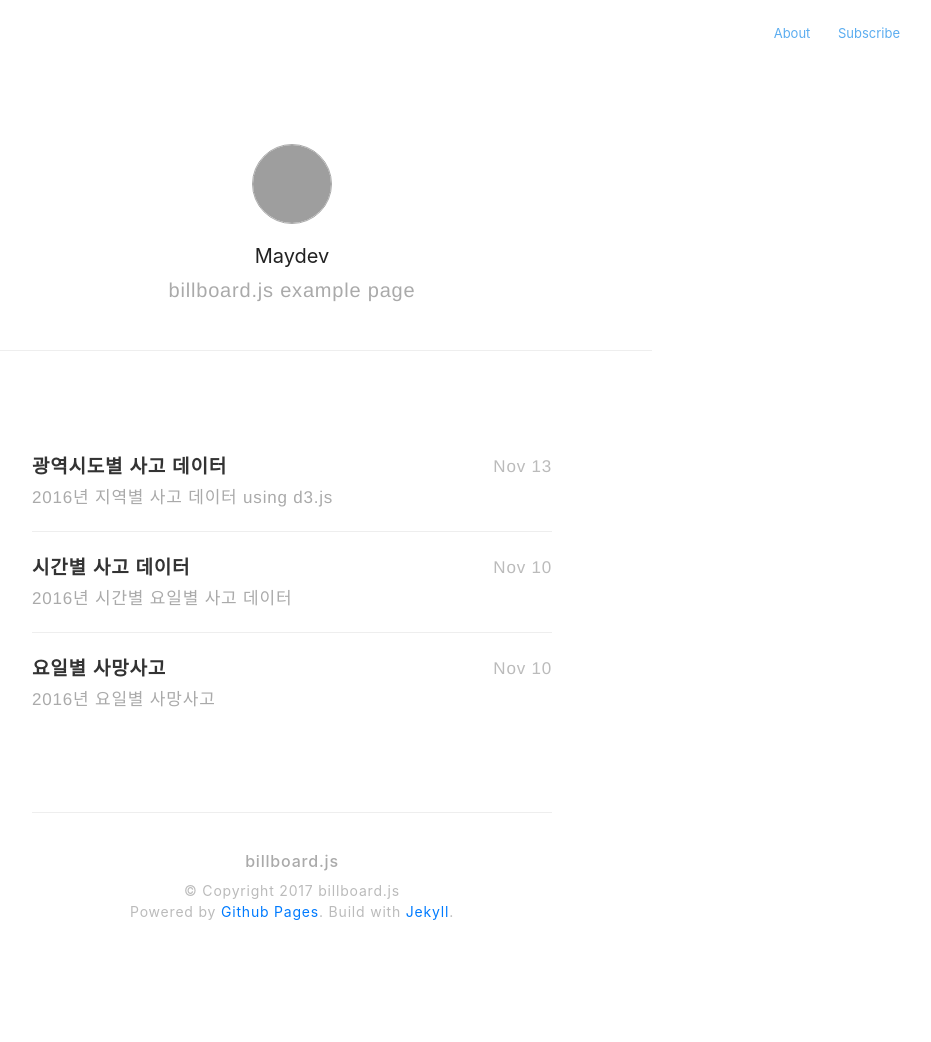
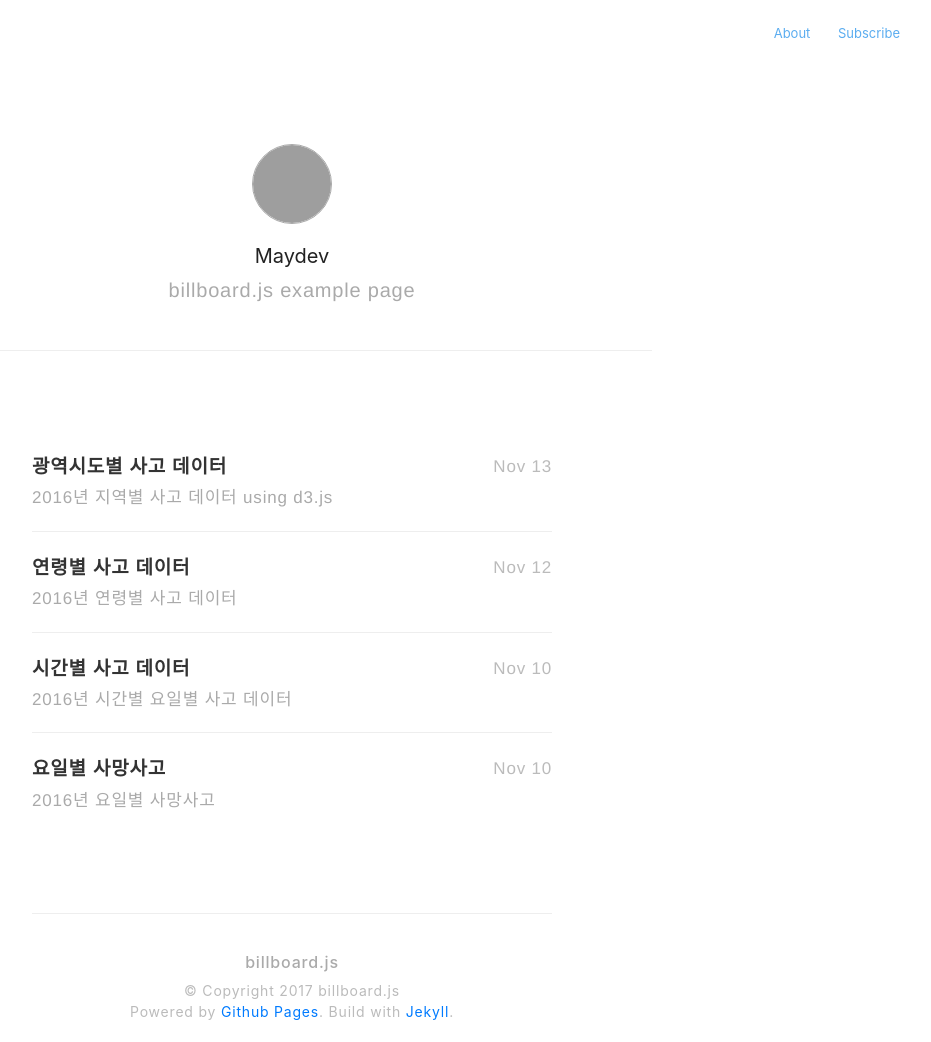
Before and after one commit to jiunbae/ITE3068, a Jekyll site: the page built from index.html, in a window 1280 px wide. Shown: the whole page, without its empty margins (348-1279 px from the left). Built offline with Jekyll 4.4.1, drawn with Linux system fonts in a browser that asks for light colours; nearby versions of some CDN libraries; the list of posts is cut into pages by our own code; before the commit the page ends 942 px from its top, so only the background shows below that; grey boxes are pictures that could not be loaded.

Commit message:
Update posts

```diff
--- /dev/null
+++ b/_posts/2017-11-12-accident_by_age.html
@@ -0,0 +1,61 @@
+---
+title: 연령별 사고 데이터
+date: 2017-11-12 16:28:00
+description: 2016년 연령별 사고 데이터
+author: MaybeS
+ref: billboard.js
+ref_url: https://naver.github.io/billboard.js/
+ref_api_url: https://naver.github.io/billboard.js/demo/#
+tag: [Chart.DonutChart, Legend.LegendTemplate1, DonutChartOptions.LabelRatio, DonutChartOptions.padAngle]
+target: accident_by_age
+data: 2016_accident_by_age
+---
+
+<div id="{{ page.target }}-desc" class="description">
+    {{ page.description }}
+</div>
+
+<div id="{{ page.target }}" calss="chart"></div>
+<div id="legends" class="offset-md-2"></div>
+<hr>
+<i>이 표는 연령대별 사고통계를 나타내고 있습니다. 아래의 버튼을 이용해 종류를 선택하세요.</i>
+
+<div class="col-md-5 offset-md-2">
+    <div class="btn-toolbar" role="toolbar">
+        <div class="btn-group mr-2" role="group">
+        {% for type in site.data.raw.types %}
+            {% if type != "발생건수" %}
+                <button type="button" id="btn-{{ type }}" data-type="{{ type }}" class="btn btn-secondary btn-type">{{ type }}</button>
+            {% endif %}
+        {% endfor %}
+        </div>
+    </div>
+</div>
+
+<script>
+var chart = bb.generate({
+    "data": {
+        "columns": ["-14", "15-20", "21-30", "31-40", "41-50", "51-60", "61-64", "65-70", "70-"].map((e) => [e, 10]
+        ), "type": "donut",
+    }, "legend": {
+        "contents": {
+            "bindto": "#legends",
+            "template": "<span style='color:#fff;padding:10px;background-color:{=COLOR}'>{=TITLE}</span>"
+        }
+    }, "donut": {
+        "title": "{{ page.title }}",
+        "label": {
+            "ratio": 1
+        }, "padAngle": 0.02
+    }, "bindto": "#{{ page.target }}"
+});
+
+var data = $.parseJSON('[{{ site.data[page.data] }}]'.replace(/}{/g, "}, {").replace(/=>/g, ":"));
+
+$(".btn-type").on('click', function(e) {
+    var type = $(this).data("type");
+    chart.load({
+        columns: data.filter((e) => e.type == type).map((e) => [e.age, e.value]),
+    });
+});
+</script>
```
Also changed, not shown: _posts/2017-11-13-accident_by_states.html (+8 -8 lines).
